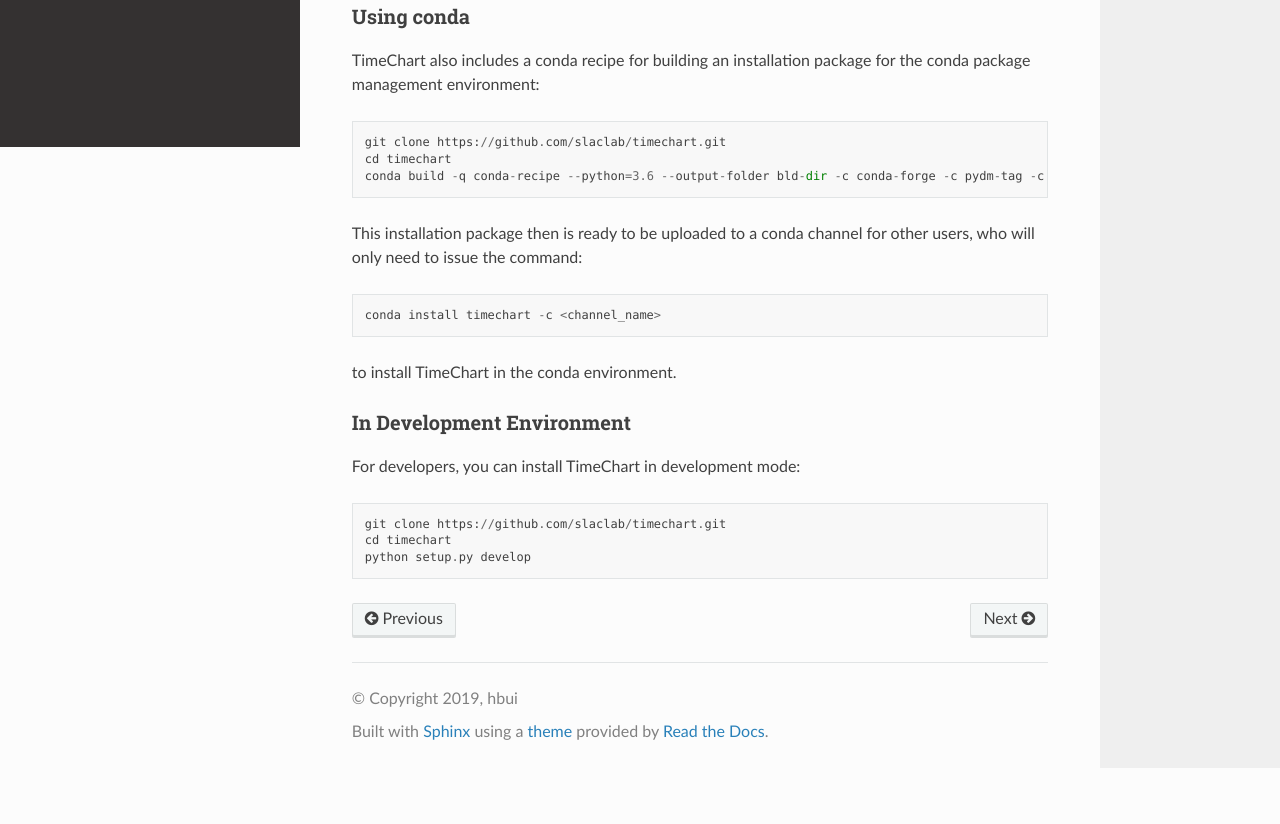
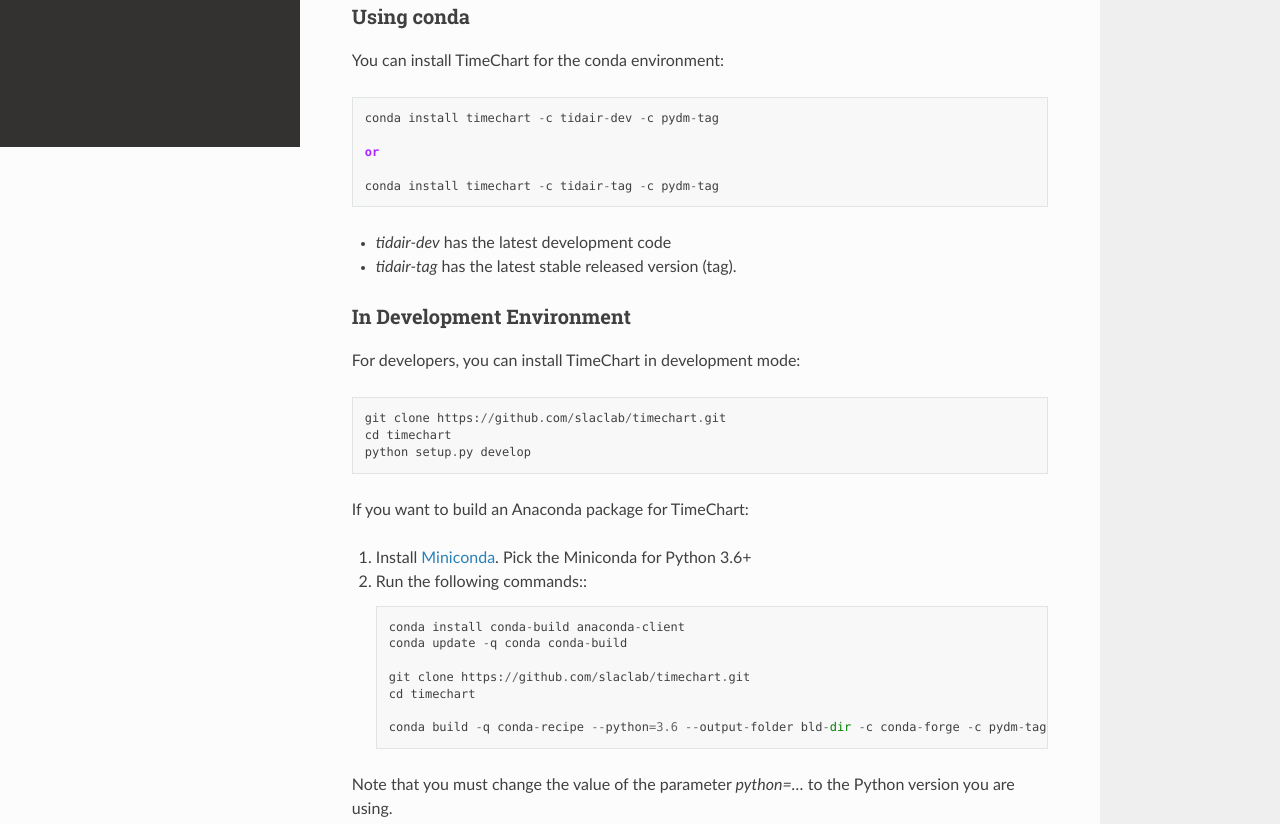
Before and after one commit to slaclab/timechart, a plain HTML site: page installing.html in a window 1280 px wide. Shown: the part 653-1477 px from the top of the page. Before the commit the page ends 1421 px from the top, so only its background shows below. Drawn offline with Linux system fonts and the light colour scheme.

Commit message:
Update docs after building Travis build 17 of slaclab/timechart
The docs were built from the branch 'master' against the commit
a0ce2cec01779d0fc8c9ebaa861a5ede26e80fcd.

The Travis build that generated this commit is at
https://travis-ci.org/slaclab/timechart/jobs/480504696.

The doctr command that was run is

    /home/travis/miniconda/envs/test-environment/bin/doctr deploy . --built-docs docs/build/html --deploy-branch-name gh-pages

```diff
--- a/_static/documentation_options.js
+++ b/_static/documentation_options.js
@@ -1,6 +1,6 @@
 var DOCUMENTATION_OPTIONS = {
     URL_ROOT: document.getElementById("documentation_options").getAttribute('data-url_root'),
-    VERSION: '1.2.1+24.g8ce2d34.dirty',
+    VERSION: '1.2.1+27.ga0ce2ce.dirty',
     LANGUAGE: 'None',
     COLLAPSE_INDEX: false,
     FILE_SUFFIX: '.html',
--- a/installing.html
+++ b/installing.html
@@ -8,7 +8,7 @@
 
   <meta name="viewport" content="width=device-width, initial-scale=1.0">
 
-  <title>Installing TimeChart &mdash; TimeChart 1.2.1+24.g8ce2d34.dirty documentation</title>
+  <title>Installing TimeChart &mdash; TimeChart 1.2.1+27.ga0ce2ce.dirty documentation</title>
 
 
 
@@ -58,7 +58,7 @@
 
 
               <div class="version">
-                1.2.1+24.g8ce2d34.dirty
+                1.2.1+27.ga0ce2ce.dirty
               </div>
 
 
@@ -200,19 +200,18 @@ from pip: <cite>pip install -r requirements.txt</cite></p>
 </div>
 <div class="section" id="using-conda">
 <h3>Using conda<a class="headerlink" href="#using-conda" title="Permalink to this headline">¶</a></h3>
-<p>TimeChart also includes a conda recipe for building an installation package for the conda package management
-environment:</p>
-<div class="highlight-default notranslate"><div class="highlight"><pre><span></span><span class="n">git</span> <span class="n">clone</span> <span class="n">https</span><span class="p">:</span><span class="o">//</span><span class="n">github</span><span class="o">.</span><span class="n">com</span><span class="o">/</span><span class="n">slaclab</span><span class="o">/</span><span class="n">timechart</span><span class="o">.</span><span class="n">git</span>
-<span class="n">cd</span> <span class="n">timechart</span>
-<span class="n">conda</span> <span class="n">build</span> <span class="o">-</span><span class="n">q</span> <span class="n">conda</span><span class="o">-</span><span class="n">recipe</span> <span class="o">--</span><span class="n">python</span><span class="o">=</span><span class="mf">3.6</span> <span class="o">--</span><span class="n">output</span><span class="o">-</span><span class="n">folder</span> <span class="n">bld</span><span class="o">-</span><span class="nb">dir</span> <span class="o">-</span><span class="n">c</span> <span class="n">conda</span><span class="o">-</span><span class="n">forge</span> <span class="o">-</span><span class="n">c</span> <span class="n">pydm</span><span class="o">-</span><span class="n">tag</span> <span class="o">-</span><span class="n">c</span> <span class="n">conda</span><span class="o">-</span><span class="n">forge</span>
+<p>You can install TimeChart for the conda environment:</p>
+<div class="highlight-default notranslate"><div class="highlight"><pre><span></span><span class="n">conda</span> <span class="n">install</span> <span class="n">timechart</span> <span class="o">-</span><span class="n">c</span> <span class="n">tidair</span><span class="o">-</span><span class="n">dev</span> <span class="o">-</span><span class="n">c</span> <span class="n">pydm</span><span class="o">-</span><span class="n">tag</span>
+
+<span class="ow">or</span>
+
+<span class="n">conda</span> <span class="n">install</span> <span class="n">timechart</span> <span class="o">-</span><span class="n">c</span> <span class="n">tidair</span><span class="o">-</span><span class="n">tag</span> <span class="o">-</span><span class="n">c</span> <span class="n">pydm</span><span class="o">-</span><span class="n">tag</span>
 </pre></div>
 </div>
-<p>This installation package then is ready to be uploaded to a conda channel for other users, who will only need to issue
-the command:</p>
-<div class="highlight-default notranslate"><div class="highlight"><pre><span></span><span class="n">conda</span> <span class="n">install</span> <span class="n">timechart</span> <span class="o">-</span><span class="n">c</span> <span class="o">&lt;</span><span class="n">channel_name</span><span class="o">&gt;</span>
-</pre></div>
-</div>
-<p>to install TimeChart in the conda environment.</p>
+<ul class="simple">
+<li><cite>tidair-dev</cite> has the latest development code</li>
+<li><cite>tidair-tag</cite> has the latest stable released version (tag).</li>
+</ul>
 </div>
 <div class="section" id="in-development-environment">
 <h3>In Development Environment<a class="headerlink" href="#in-development-environment" title="Permalink to this headline">¶</a></h3>
@@ -222,6 +221,23 @@ the command:</p>
 <span class="n">python</span> <span class="n">setup</span><span class="o">.</span><span class="n">py</span> <span class="n">develop</span>
 </pre></div>
 </div>
+<p>If you want to build an Anaconda package for TimeChart:</p>
+<ol class="arabic">
+<li><p class="first">Install <a class="reference external" href="https://conda.io/miniconda.html">Miniconda</a>. Pick the Miniconda for Python 3.6+</p>
+</li>
+<li><p class="first">Run the following commands::</p>
+<div class="highlight-default notranslate"><div class="highlight"><pre><span></span><span class="n">conda</span> <span class="n">install</span> <span class="n">conda</span><span class="o">-</span><span class="n">build</span> <span class="n">anaconda</span><span class="o">-</span><span class="n">client</span>
+<span class="n">conda</span> <span class="n">update</span> <span class="o">-</span><span class="n">q</span> <span class="n">conda</span> <span class="n">conda</span><span class="o">-</span><span class="n">build</span>
+
+<span class="n">git</span> <span class="n">clone</span> <span class="n">https</span><span class="p">:</span><span class="o">//</span><span class="n">github</span><span class="o">.</span><span class="n">com</span><span class="o">/</span><span class="n">slaclab</span><span class="o">/</span><span class="n">timechart</span><span class="o">.</span><span class="n">git</span>
+<span class="n">cd</span> <span class="n">timechart</span>
+
+<span class="n">conda</span> <span class="n">build</span> <span class="o">-</span><span class="n">q</span> <span class="n">conda</span><span class="o">-</span><span class="n">recipe</span> <span class="o">--</span><span class="n">python</span><span class="o">=</span><span class="mf">3.6</span> <span class="o">--</span><span class="n">output</span><span class="o">-</span><span class="n">folder</span> <span class="n">bld</span><span class="o">-</span><span class="nb">dir</span> <span class="o">-</span><span class="n">c</span> <span class="n">conda</span><span class="o">-</span><span class="n">forge</span> <span class="o">-</span><span class="n">c</span> <span class="n">pydm</span><span class="o">-</span><span class="n">tag</span> <span class="o">-</span><span class="n">c</span> <span class="n">conda</span><span class="o">-</span><span class="n">forge</span>
+</pre></div>
+</div>
+</li>
+</ol>
+<p>Note that you must change the value of the parameter <cite>python=…</cite> to the Python version you are using.</p>
 </div>
 </div>
 </div>
```
Also changed, not shown: control_panel.html (+2 -2 lines), exporting_importing_settings.html (+2 -2 lines), genindex.html (+2 -2 lines), graphing.html (+2 -2 lines), index.html (+2 -2 lines), introduction.html (+2 -2 lines), running.html (+2 -2 lines), search.html (+2 -2 lines), ui_layout.html (+2 -2 lines), _sources/installing.rst.txt, searchindex.js, 1 other file.
